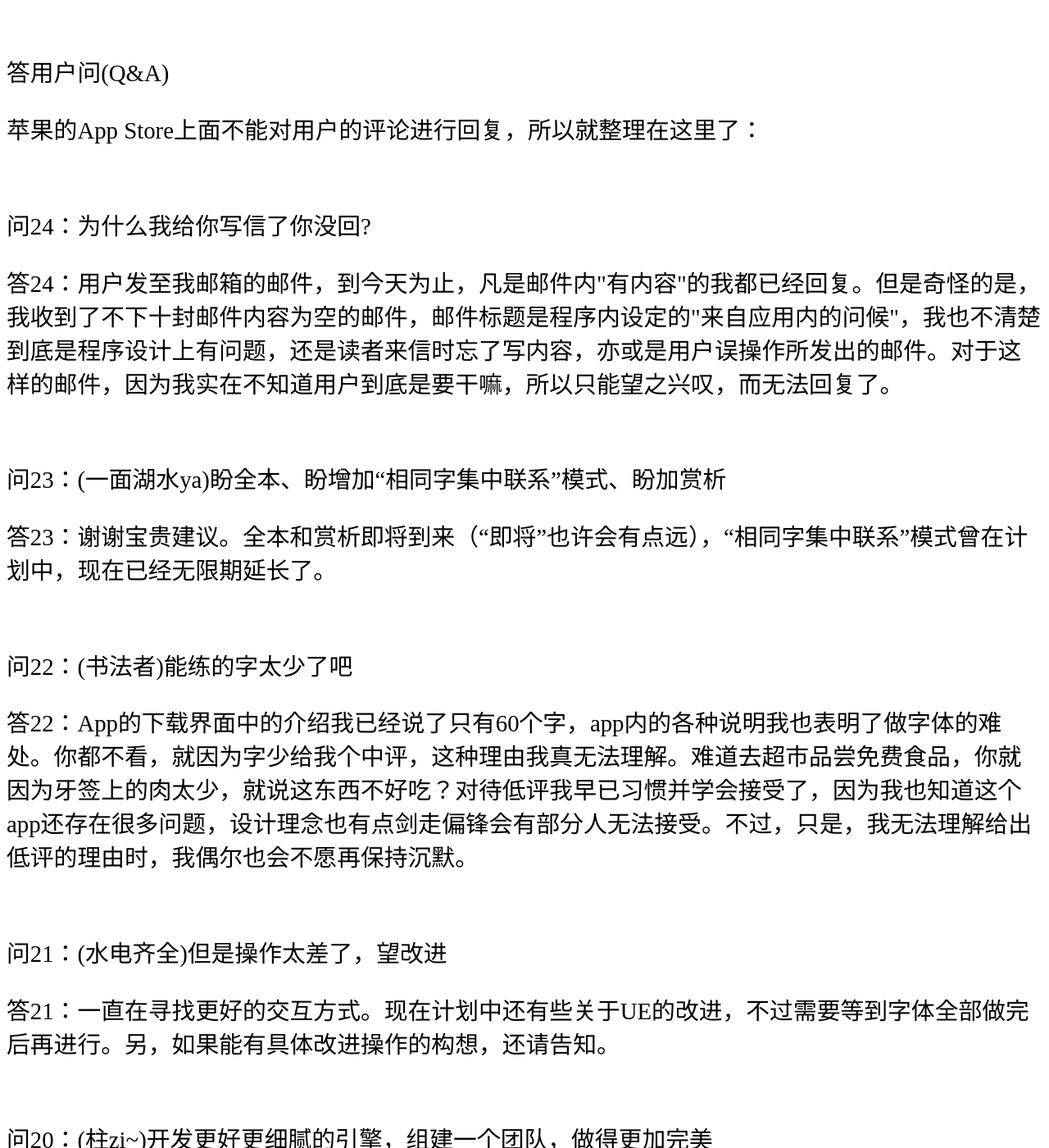
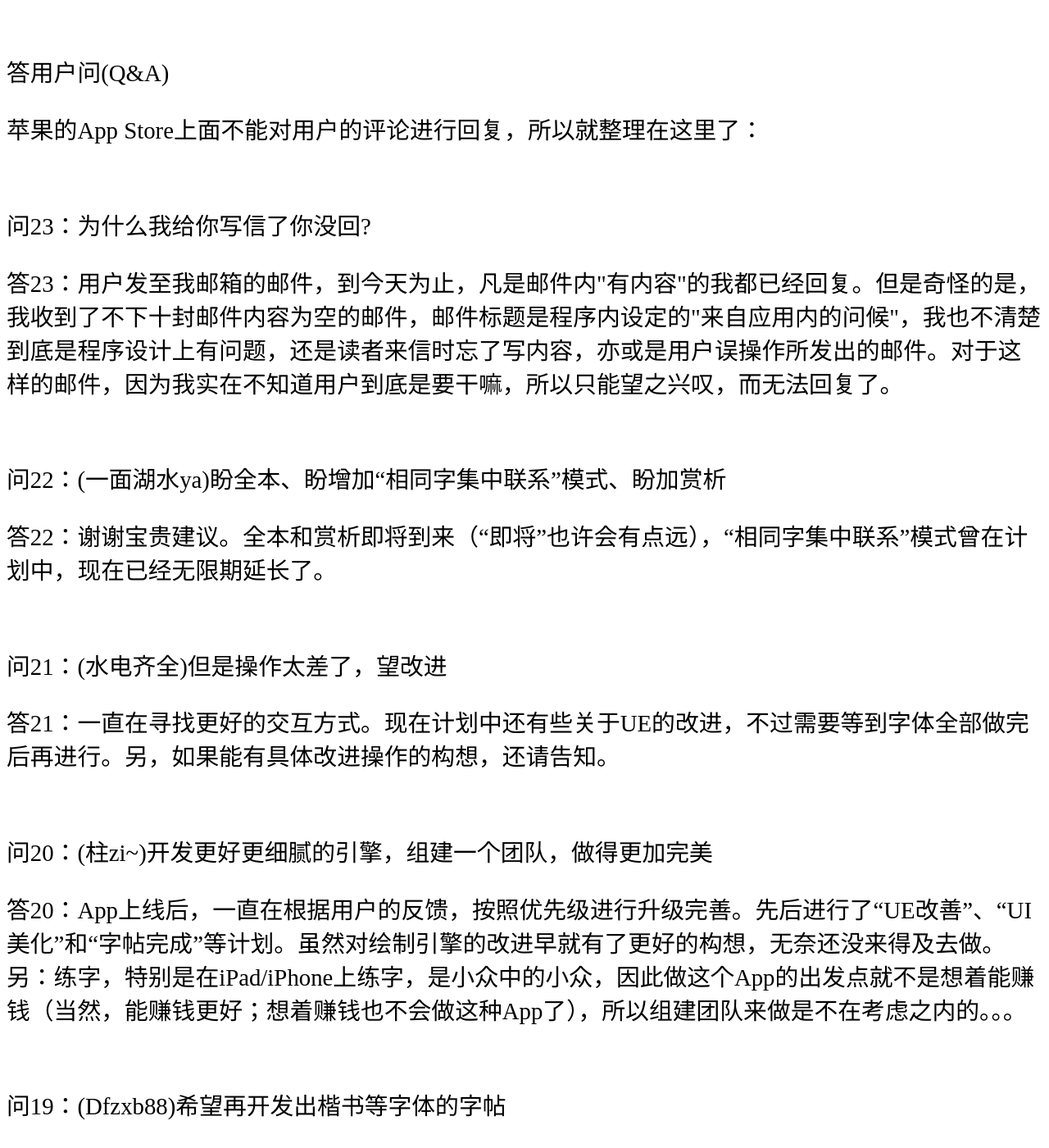
Before and after one commit to shengzhe/livecalligraphy, a Jekyll site: the page built from _posts/2012-08-31-LiveCalligraphyHelp.html, in a window 1280 px wide and 1400 px high, scrolled down 6731 px. Shown: the whole window at 82% size. Built offline with Jekyll 4.4.1, drawn with Linux system fonts in a browser that asks for light colours; Markdown is read by kramdown in place of the engine named in the settings.

Commit message:
Update 2012-08-31-LiveCalligraphyHelp.html

```diff
--- a/_posts/2012-08-31-LiveCalligraphyHelp.html
+++ b/_posts/2012-08-31-LiveCalligraphyHelp.html
@@ -82,14 +82,11 @@ title: 活字帖在线帮助(Help of Live Calligraphy)
 <p>答用户问(Q&A)</p>
 <p>苹果的App Store上面不能对用户的评论进行回复，所以就整理在这里了：</p>
 <br/>
-<p>问24：为什么我给你写信了你没回?</p>
-<p>答24：用户发至我邮箱的邮件，到今天为止，凡是邮件内"有内容"的我都已经回复。但是奇怪的是，我收到了不下十封邮件内容为空的邮件，邮件标题是程序内设定的"来自应用内的问候"，我也不清楚到底是程序设计上有问题，还是读者来信时忘了写内容，亦或是用户误操作所发出的邮件。对于这样的邮件，因为我实在不知道用户到底是要干嘛，所以只能望之兴叹，而无法回复了。</p>
+<p>问23：为什么我给你写信了你没回?</p>
+<p>答23：用户发至我邮箱的邮件，到今天为止，凡是邮件内"有内容"的我都已经回复。但是奇怪的是，我收到了不下十封邮件内容为空的邮件，邮件标题是程序内设定的"来自应用内的问候"，我也不清楚到底是程序设计上有问题，还是读者来信时忘了写内容，亦或是用户误操作所发出的邮件。对于这样的邮件，因为我实在不知道用户到底是要干嘛，所以只能望之兴叹，而无法回复了。</p>
 <br/>
-<p>问23：(一面湖水ya)盼全本、盼增加“相同字集中联系”模式、盼加赏析</p>
-<p>答23：谢谢宝贵建议。全本和赏析即将到来（“即将”也许会有点远），“相同字集中联系”模式曾在计划中，现在已经无限期延长了。</p>
-<br/>
-<p>问22：(书法者)能练的字太少了吧</p>
-<p>答22：App的下载界面中的介绍我已经说了只有60个字，app内的各种说明我也表明了做字体的难处。你都不看，就因为字少给我个中评，这种理由我真无法理解。难道去超市品尝免费食品，你就因为牙签上的肉太少，就说这东西不好吃？对待低评我早已习惯并学会接受了，因为我也知道这个app还存在很多问题，设计理念也有点剑走偏锋会有部分人无法接受。不过，只是，我无法理解给出低评的理由时，我偶尔也会不愿再保持沉默。</p>
+<p>问22：(一面湖水ya)盼全本、盼增加“相同字集中联系”模式、盼加赏析</p>
+<p>答22：谢谢宝贵建议。全本和赏析即将到来（“即将”也许会有点远），“相同字集中联系”模式曾在计划中，现在已经无限期延长了。</p>
 <br/>
 <p>问21：(水电齐全)但是操作太差了，望改进</p>
 <p>答21：一直在寻找更好的交互方式。现在计划中还有些关于UE的改进，不过需要等到字体全部做完后再进行。另，如果能有具体改进操作的构想，还请告知。</p>
```
